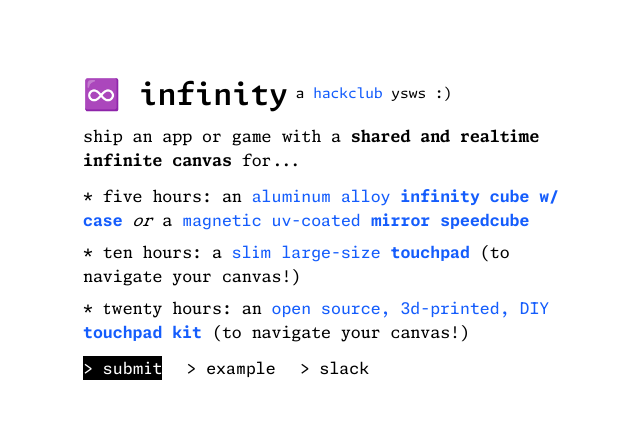
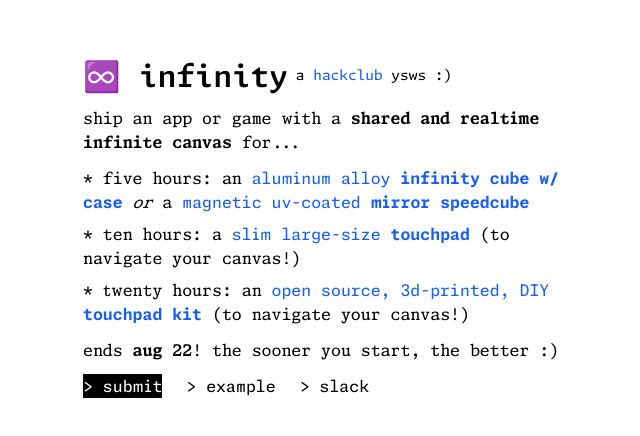
Before and after one commit to hackclub/infinity, a React (Vite) app: page / in a window 1280 px wide. Shown: the part 172-608 px from the top of the page, without its empty margins (301-941 px from the left). Built offline with nearby package versions, Linux system fonts and the light colour scheme.

Commit message:
end date

```diff
--- a/package.json
+++ b/package.json
@@ -10,7 +10,7 @@
 		"@vitejs/plugin-react-oxc": "^0.3.0",
 		"dprint": "^0.50.1",
 		"tailwindcss": "^4.1.11",
-		"typescript": "^5.8.3",
+		"typescript": "^5.9.2",
 		"vite": "npm:rolldown-vite@^7.0.12"
 	},
 	"packageManager": "pnpm@10.13.1+sha512.37ebf1a5c7a30d5fabe0c5df44ee8da4c965ca0c5af3dbab28c3a1681b70a256218d05c81c9c0dcf767ef6b8551eb5b960042b9ed4300c59242336377e01cfad",
@@ -22,6 +22,6 @@
 	},
 	"type": "module",
 	"engines": {
-   		"node": "22"
- 	}
+		"node": "22"
+	}
 }
--- a/src/App.tsx
+++ b/src/App.tsx
@@ -62,6 +62,9 @@
 				(to navigate your canvas!)
 			</li>
 		</ul>
+		<p>
+			ends <strong>aug 22</strong>! the sooner you start, the better :)
+		</p>
 		<div className="flex gap-6 items-center">
 			<a
 				className="bg-black dark:bg-white hover:cursor-pointer font-mono focus:font-bold hover:font-bold outline-0 select-none text-white dark:text-black"
```
Also changed, not shown: 1 other file (tests, documents, lock files or other folders).
